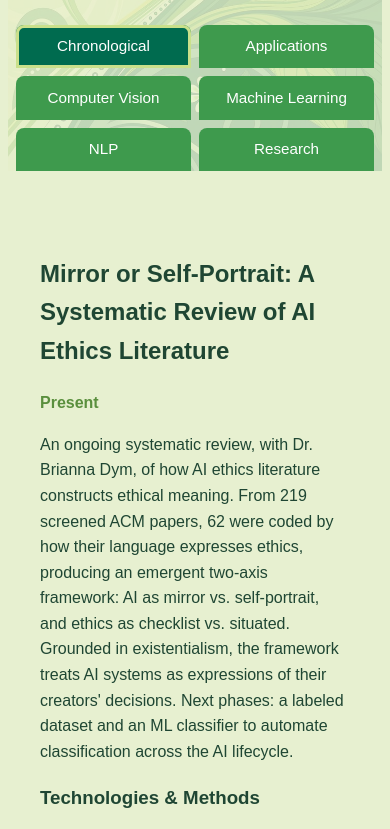
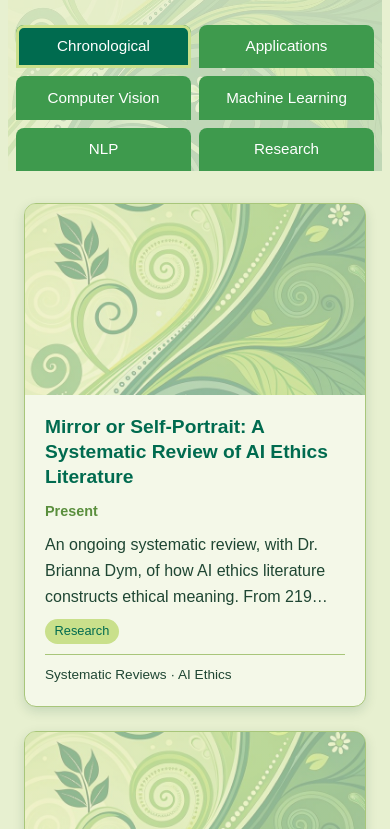
Before and after one commit to jocichon/portfolio, a plain HTML site: page index.html in a window 390 px wide. Shown: the part 261-1090 px from the top of the page. Drawn offline with Linux system fonts and the light colour scheme.

Commit message:
Redesign project cards as responsive, clickable previews
Cards now show only a thumbnail, title, date, clamped summary,
category chips, and a technologies & methods summary; deliverables,
assets, contribution, and notes are left for detail pages. The title
link is stretched over the whole card, so each card is one click
target and one keyboard Tab stop linking to its detail page. Cards
sit in an auto-fill grid that drops to one column on phones.

- New optional fields: page (detail URL, default projects/<id>.html)
  and thumbnail (default first assets.images entry)
- Missing or broken thumbnails fall back to the forest-spiral artwork
- AuraFx project page moved from assets.links to page

Co-Authored-By: Claude Opus 5.5 <noreply@anthropic.com>
Claude-Session: https://claude.ai/code/session_01CPCjk1M65JCcMzcoEq8gjx

```diff
--- a/projects.js
+++ b/projects.js
@@ -3,8 +3,11 @@
  * Project:     Jo Cichon Portfolio (https://jocichon.github.io/portfolio/)
  * Author:      Jo Cichon
  * Description: Single source of truth for portfolio projects. script.js
- *              renders project cards and category filter buttons from
- *              this array; index.html holds no project content.
+ *              renders preview cards and category filter buttons from
+ *              this array; index.html holds no project content. Cards
+ *              show thumbnail, title, date, summary, categories, and a
+ *              technologies & methods summary; the remaining fields are
+ *              for each project's detail page.
  *
  * PROJECT SCHEMA (only id, title, summary, categories are required;
  * omit or leave empty any optional field and it is not rendered)
@@ -12,6 +15,12 @@
  *   id            string    Unique, URL-safe slug ("aurafx").
  *   title         string    Card heading.
  *   summary       string    What the project is (one short paragraph).
+ *                           Cards clamp it to three lines.
+ *   page          string    Detail page URL. Defaults to
+ *                           "projects/<id>.html" when omitted.
+ *   thumbnail     object    Card image { src, alt }. Defaults to the
+ *                           first assets.images entry; with neither, the
+ *                           card shows the forest-spiral artwork.
  *   categories    string[]  Filter categories. Filter buttons are built
  *                           from these, so spelling must be consistent.
  *   start         string    "YYYY-MM". Start date.
@@ -97,6 +106,7 @@ const PROJECTS = [
             "A real-time migraine aura simulator that applies adjustable " +
             "visual effects to a live webcam feed.",
         categories: ["Applications", "Computer Vision"],
+        page: "projects/aura_fx/index.html",
         start: "",
         end: "",
         role: "",
@@ -106,7 +116,6 @@ const PROJECTS = [
         deliverables: [],
         assets: {
             images: [{ src: "images/aurafx-placeholder.png", alt: "AuraFx screenshot" }],
-            links: [{ label: "Project page", href: "projects/aura_fx/index.html" }],
         },
         notes: "",
     },
--- a/script.js
+++ b/script.js
@@ -2,8 +2,9 @@
  * File:        script.js
  * Project:     Jo Cichon Portfolio (https://jocichon.github.io/portfolio/)
  * Author:      Jo Cichon
- * Description: Renders project cards and filter buttons from PROJECTS
- *              (projects.js) into index.html. "Chronological" shows every
+ * Description: Renders project preview cards and filter buttons from
+ *              PROJECTS (projects.js) into index.html. Each card links to
+ *              the project's detail page. "Chronological" shows every
  *              project newest first; each category button shows only
  *              projects whose categories include it.
  */
@@ -26,17 +27,6 @@ document.addEventListener("DOMContentLoaded", () => {
     /** True for a non-empty string or non-empty array. */
     function has(value) {
         return Array.isArray(value) ? value.length > 0 : Boolean(value);
-    }
-
-    /** Builds an <a> that opens external URLs in a new tab. */
-    function link(label, href) {
-        const a = el("a", null, label);
-        a.href = href;
-        if (/^https?:\/\//.test(href)) {
-            a.target = "_blank";
-            a.rel = "noopener noreferrer";
-        }
-        return a;
     }
 
     /** "2026-04" -> "Apr 2026"; "present" -> "Present". */
@@ -73,76 +63,88 @@ document.addEventListener("DOMContentLoaded", () => {
 
     /* ---------- Card rendering ---------- */
 
-    function renderList(heading, items, renderItem) {
-        const fragment = document.createDocumentFragment();
-        fragment.append(el("h3", null, heading));
-        const ul = el("ul");
-        items.forEach((item) => {
-            const li = el("li");
-            li.append(renderItem(item));
-            ul.append(li);
-        });
-        fragment.append(ul);
-        return fragment;
+    const TECH_PREVIEW_COUNT = 4; // items shown before "+N more"
+
+    /** Detail page URL: project.page, else projects/<id>.html. */
+    function detailPage(project) {
+        return project.page || `projects/${project.id}.html`;
     }
 
+    /** Card image: project.thumbnail, else the first asset image. */
+    function thumbnailOf(project) {
+        const images = (project.assets && project.assets.images) || [];
+        return project.thumbnail || images[0] || null;
+    }
+
+    /** Decorative placeholder tile (forest-spiral artwork, see CSS). */
+    function placeholder() {
+        const tile = el("div", "project-thumb-placeholder");
+        tile.setAttribute("aria-hidden", "true");
+        return tile;
+    }
+
+    function renderThumbnail(project) {
+        const frame = el("div", "project-thumb");
+        const image = thumbnailOf(project);
+        if (!image) {
+            frame.append(placeholder());
+            return frame;
+        }
+        const img = el("img");
+        img.src = image.src;
+        img.alt = ""; // decorative: the card title names the project
+        img.loading = "lazy";
+        img.addEventListener("error", () => img.replaceWith(placeholder()));
+        frame.append(img);
+        return frame;
+    }
+
+    /** "C++ · OpenCV · CMake +2 more" from technologies, then methods. */
+    function techSummary(project) {
+        const items = [...(project.technologies || []), ...(project.methods || [])];
+        if (!has(items)) return "";
+        const shown = items.slice(0, TECH_PREVIEW_COUNT).join(" · ");
+        const extra = items.length - TECH_PREVIEW_COUNT;
+        return extra > 0 ? `${shown} +${extra} more` : shown;
+    }
+
+    /**
+     * Preview card. The title link is stretched over the whole card
+     * (see .project-link::after in style.css), so the card is one
+     * click target and one Tab stop, announced by its title.
+     */
     function renderCard(project) {
-        const card = el("section", "project");
+        const card = el("article", "project");
         card.id = project.id;
-        const info = el("div", "project-info");
+        card.append(renderThumbnail(project));
 
-        info.append(el("h2", null, project.title));
+        const body = el("div", "project-body");
 
-        const meta = [project.role, dateRange(project)].filter(Boolean).join(" · ");
-        if (meta) info.append(el("p", "project-meta", meta));
+        const title = el("h2", "project-title");
+        const anchor = el("a", "project-link", project.title);
+        anchor.href = detailPage(project);
+        title.append(anchor);
+        body.append(title);
 
-        info.append(el("p", null, project.summary));
+        const dates = dateRange(project);
+        if (dates) body.append(el("p", "project-date", dates));
 
-        if (has(project.contribution)) {
-            info.append(el("h3", null, "My Contribution"));
-            info.append(el("p", null, project.contribution));
+        body.append(el("p", "project-summary", project.summary));
+
+        const categories = el("ul", "project-categories");
+        categories.setAttribute("aria-label", "Categories");
+        project.categories.forEach((category) => categories.append(el("li", null, category)));
+        body.append(categories);
+
+        const tech = techSummary(project);
+        if (tech) {
+            const line = el("p", "project-tech");
+            line.append(el("span", "visually-hidden", "Technologies and methods: "));
+            line.append(document.createTextNode(tech));
+            body.append(line);
         }
 
-        // Technologies and methods: one display list, two data fields.
-        const techAndMethods = [
-            ...(project.technologies || []),
-            ...(project.methods || []),
-        ];
-        if (has(techAndMethods)) {
-            info.append(renderList("Technologies & Methods", techAndMethods, (t) =>
-                document.createTextNode(t)));
-        }
-
-        if (has(project.deliverables)) {
-            info.append(renderList("Deliverables", project.deliverables, (d) =>
-                d.href ? link(d.label, d.href) : document.createTextNode(d.label)));
-        }
-
-        const assets = project.assets || {};
-        const resources = [...(assets.files || []), ...(assets.links || [])];
-        if (has(resources)) {
-            info.append(renderList("Resources", resources, (r) => link(r.label, r.href)));
-        }
-
-        if (has(project.notes)) info.append(el("p", "project-notes", project.notes));
-
-        card.append(info);
-
-        if (has(assets.images)) {
-            const visual = el("div", "project-visual");
-            assets.images.forEach((image) => {
-                const figure = el("figure");
-                const img = el("img");
-                img.src = image.src;
-                img.alt = image.alt;
-                img.loading = "lazy";
-                figure.append(img);
-                if (image.caption) figure.append(el("figcaption", null, image.caption));
-                visual.append(figure);
-            });
-            card.append(visual);
-        }
-
+        card.append(body);
         return card;
     }
 
--- a/style.css
+++ b/style.css
@@ -5,9 +5,8 @@
  * Description: Styles for index.html. Defines the Forest Spiral color
  *              palette as CSS custom properties, the layered hero section
  *              (artwork, color wash, content), project filter tabs
- *              along the hero's bottom edge, project card layout, and
- *              data-driven card details (meta line, notes, links, image
- *              captions).
+ *              along the hero's bottom edge, and the responsive grid of
+ *              clickable project preview cards.
  */
 
 /* PALETTE: Forest Spiral */
@@ -170,19 +169,34 @@ body {
 }
 
 /* =========================
-   Projects
+   Project Cards
 ========================= */
 
+/* Responsive grid: as many 300px+ columns as fit, one column on phones */
+#project-list {
+    display: grid;
+    grid-template-columns: repeat(auto-fill, minmax(min(100%, 300px), 1fr));
+    gap: 1.5rem;
+
+    max-width: 1200px;
+    margin: auto;
+    padding: 2rem 1rem 4rem;
+    box-sizing: border-box;
+}
+
 .project {
+    position: relative; /* anchor for the stretched link */
+
     display: flex;
     flex-direction: column;
-    gap: 2rem;
+    overflow: hidden;
 
-    padding: 4rem 2rem;
-    max-width: 1200px;
-    margin: auto;
+    background: var(--color-card);
+    border: 1px solid var(--color-border);
+    border-radius: 12px;
+    box-shadow: 0 4px 12px var(--color-shadow);
 
-    border-bottom: 1px solid var(--color-border);
+    transition: transform 0.2s ease, box-shadow 0.2s ease;
 }
 
 /* display: flex above would override the hidden attribute */
@@ -190,31 +204,123 @@ body {
     display: none;
 }
 
-.project-visual img {
-    width: 100%;
-    border-radius: 12px;
-    box-shadow: 0 8px 20px var(--color-shadow);
+.project:hover {
+    transform: translateY(-3px);
+    box-shadow: 0 10px 24px var(--color-shadow);
 }
 
-.project-meta {
-    color: var(--color-subheading);
-    font-weight: bold;
+/* Keyboard focus lands on the title link; ring the whole card */
+.project:focus-within {
+    outline: 3px solid var(--color-accent-hover);
+    outline-offset: 3px;
 }
 
-.project-notes {
-    font-style: italic;
+.project-link:focus {
+    outline: none;
 }
 
-.project-info a {
-    color: var(--color-accent-hover);
+/* Thumbnail: fixed 16:9 frame so cards line up */
+.project-thumb {
+    aspect-ratio: 16 / 9;
+    background: var(--color-bg-soft);
 }
 
-.project-visual figure {
-    margin: 0 0 1.5rem;
+.project-thumb img {
+    display: block;
+    width: 100%;
+    height: 100%;
+    object-fit: cover;
 }
 
-.project-visual figcaption {
-    margin-top: 0.5rem;
+/* No thumbnail: hero artwork under the same color wash as the hero */
+.project-thumb-placeholder {
+    height: 100%;
+    background:
+        linear-gradient(rgba(231, 240, 208, 0.6), rgba(231, 240, 208, 0.6)),
+        url("images/forest-spiral.jpg") center / cover;
+}
+
+.project-body {
+    display: flex;
+    flex-direction: column;
+    gap: 0.6rem;
+    flex: 1;
+
+    padding: 1.25rem;
+}
+
+.project-body > * {
+    margin: 0;
+}
+
+.project-title {
+    font-size: 1.2rem;
+    line-height: 1.3;
+}
+
+.project-link {
+    color: var(--color-heading);
+    text-decoration: none;
+}
+
+/* Stretch the title link over the entire card */
+.project-link::after {
+    content: "";
+    position: absolute;
+    inset: 0;
+}
+
+.project:hover .project-link {
+    text-decoration: underline;
+}
+
+.project-date {
     font-size: 0.9rem;
-    text-align: center;
+    font-weight: bold;
+    color: var(--color-subheading);
 }
+
+/* Keep previews short: three lines, then an ellipsis */
+.project-summary {
+    display: -webkit-box;
+    -webkit-box-orient: vertical;
+    -webkit-line-clamp: 3;
+    line-clamp: 3;
+    overflow: hidden;
+}
+
+.project-categories {
+    display: flex;
+    flex-wrap: wrap;
+    gap: 0.4rem;
+
+    padding: 0;
+    list-style: none;
+}
+
+.project-categories li {
+    padding: 0.15rem 0.6rem;
+
+    font-size: 0.8rem;
+    color: var(--color-heading);
+    background: var(--color-bg-soft);
+    border-radius: 999px;
+}
+
+/* Pinned to the bottom so it lines up across cards in a row */
+.project-tech {
+    margin-top: auto;
+    padding-top: 0.6rem;
+
+    font-size: 0.85rem;
+    border-top: 1px solid var(--color-border);
+}
+
+.visually-hidden {
+    position: absolute;
+    width: 1px;
+    height: 1px;
+    overflow: hidden;
+    clip-path: inset(50%);
+    white-space: nowrap;
+}
```
